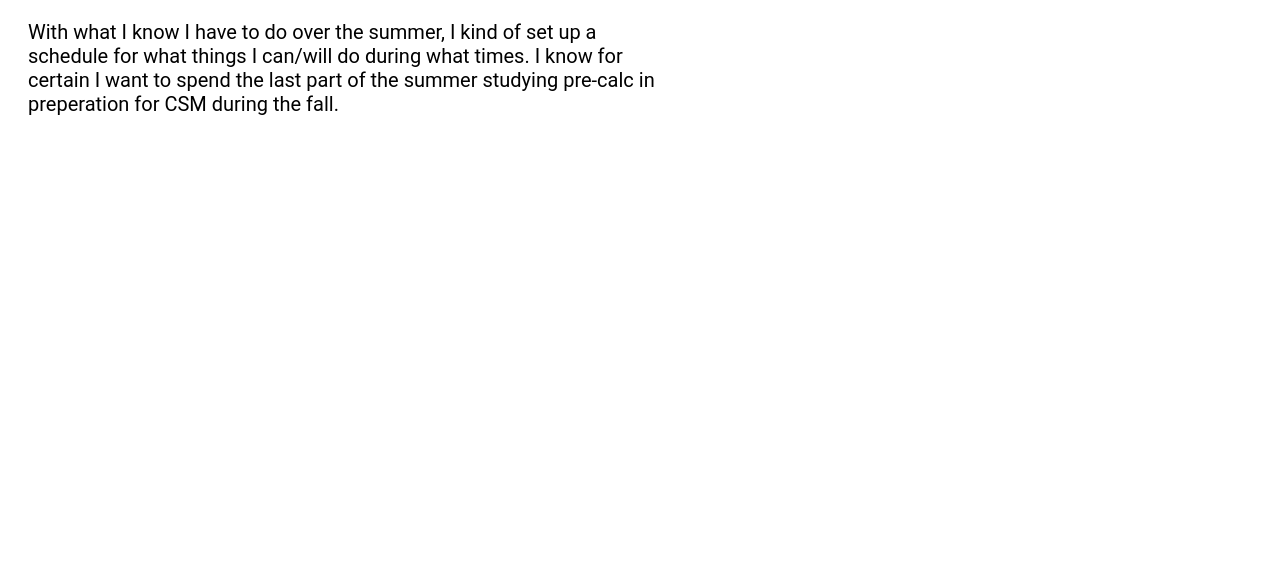
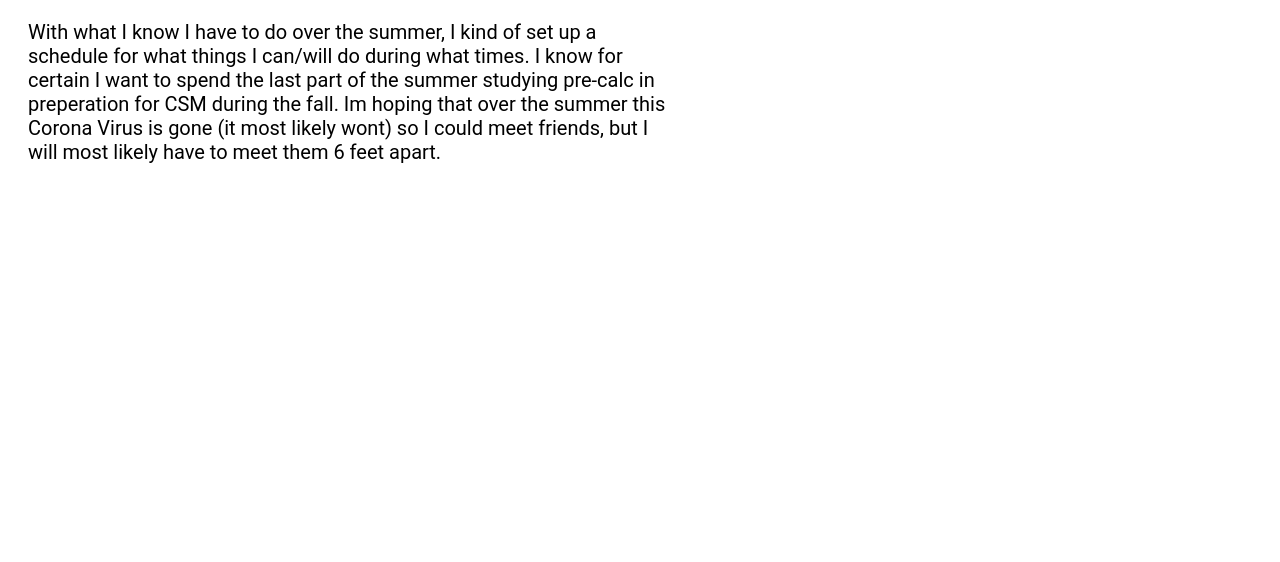
Before and after one commit to Joshua-Chin05/The-future, a plain HTML site: page Summer.html in a window 1280 px wide. Shown: the part 238-800 px from the top of the page. Drawn offline with Linux system fonts and the light colour scheme.

Commit message:
adding more to summer

```diff
--- a/Summer.html
+++ b/Summer.html
@@ -22,6 +22,7 @@
         <p>
             With what I know I have to do over the summer, I kind of set up a schedule for what things I can/will do during what times.
              I know for certain I want to spend the last part of the summer studying pre-calc in preperation for CSM during the fall.
-
+            Im hoping that over the summer this Corona Virus is gone (it most likely wont) so I could meet friends, but I will most likely have to
+            meet them 6 feet apart.
 
         </p>
```
